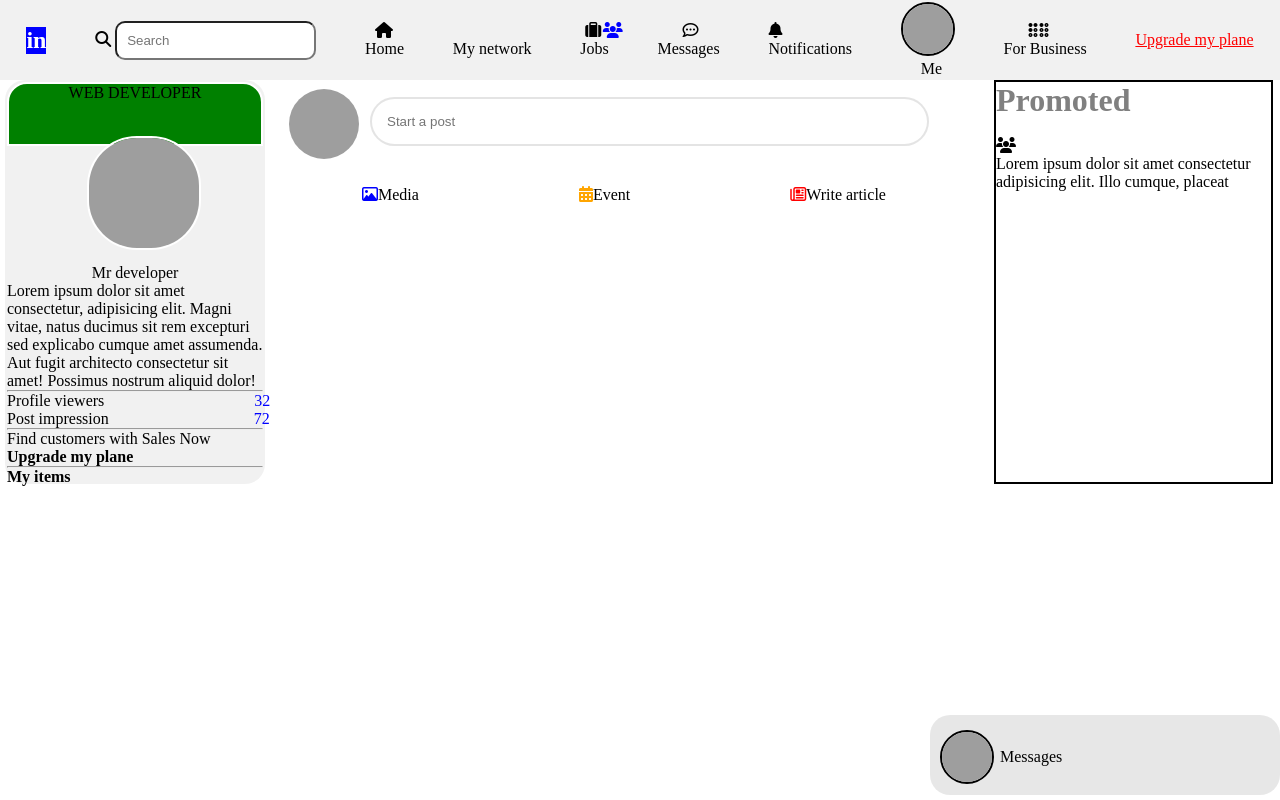
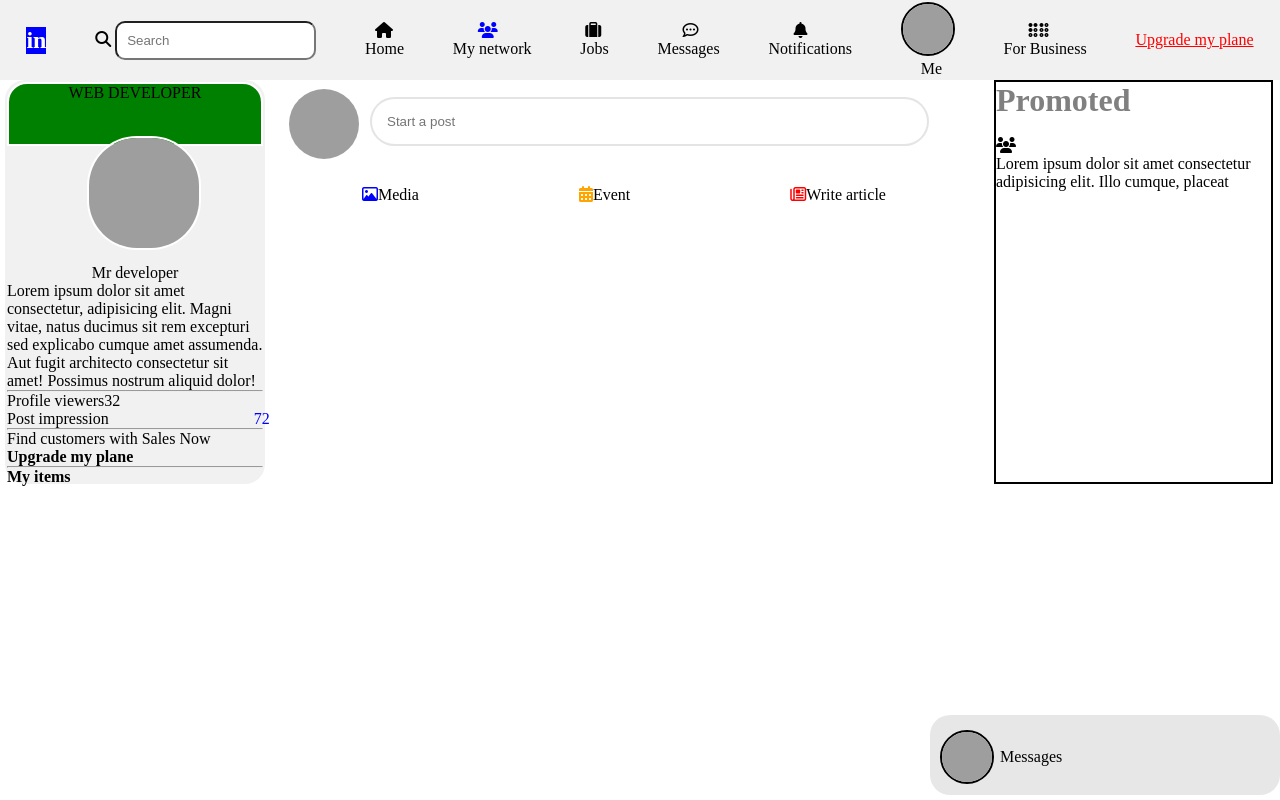
Before and after one commit to Abdullahsabir123/Templete.github.io, a plain HTML site: page index.html in a window 1280 px wide. Drawn offline with Linux system fonts and the light colour scheme; grey boxes are pictures that could not be loaded.

Commit message:
not complete yet

```diff
--- a/index.html
+++ b/index.html
@@ -35,7 +35,7 @@
             <p class="bl">Messages</p>
         </div>
         <div>
-            <i class="fa-solid fa-bell bl"></i>
+            <i class="fa-solid fa-bell ns bl"></i>
             <p class="bl">Notifications</p>
         </div>
         <div>
@@ -64,7 +64,7 @@
                 sed explicabo cumque amet assumenda. Aut fugit architecto consectetur sit amet! Possimus nostrum aliquid
                 dolor!</p>
             <hr>
-            <p>Profile viewers<span class="ps">32</span></p>
+            <p>Profile viewers<span class="ps1">32</span></p>
             <p>Post impression<span class="pa">72</span></p>
             <hr>
             <p>Find customers with Sales Now</p>
--- a/style.css
+++ b/style.css
@@ -138,7 +138,7 @@
         .ps {
             color: blue;
             position: relative;
-            left: 150px;
+            left: 25px;
         }
 
         .pa {
@@ -193,3 +193,10 @@
         .h{
             color: grey;
         }
+        .ns{
+            position: relative;
+            left: 25px;
+        }
+        .ps1{
+
+        }
```
